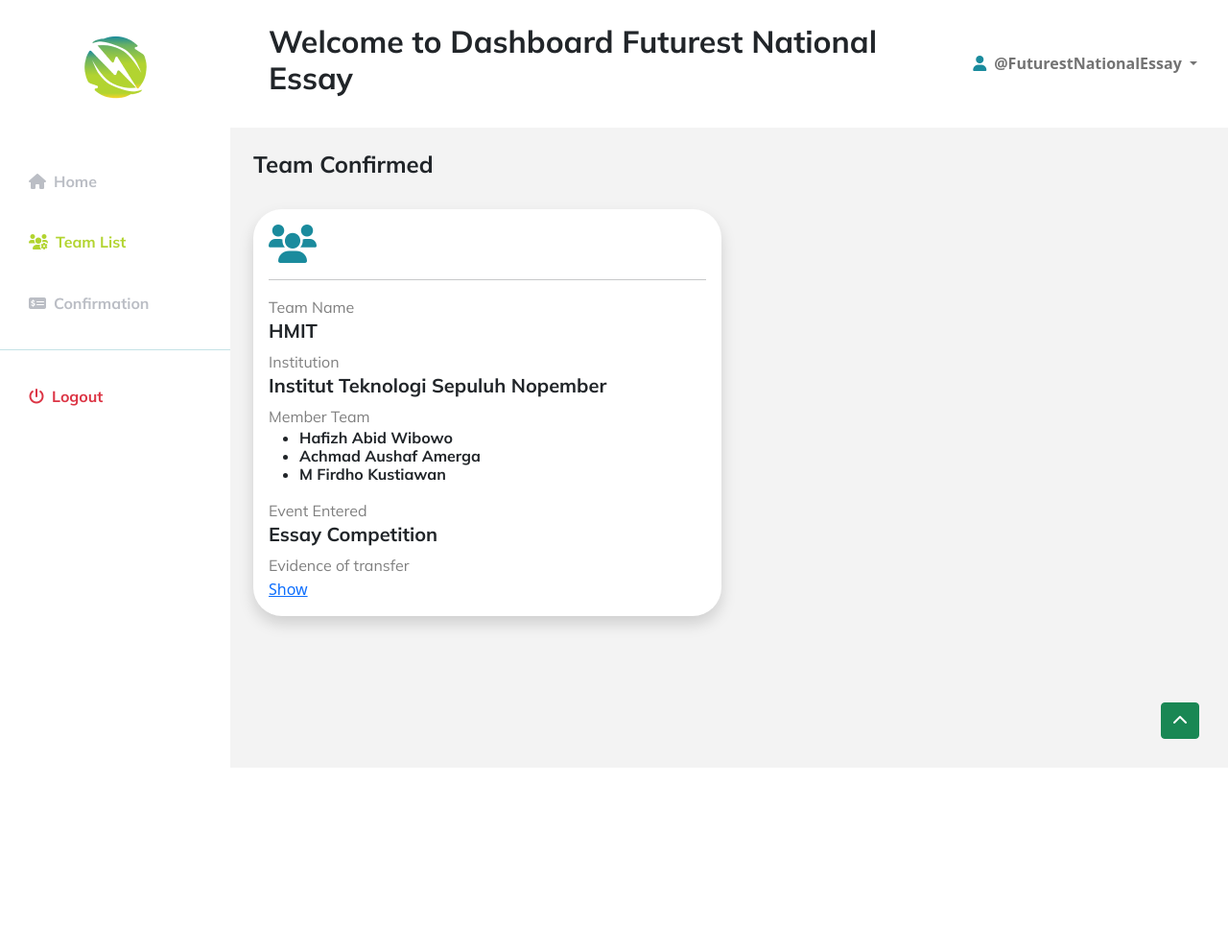
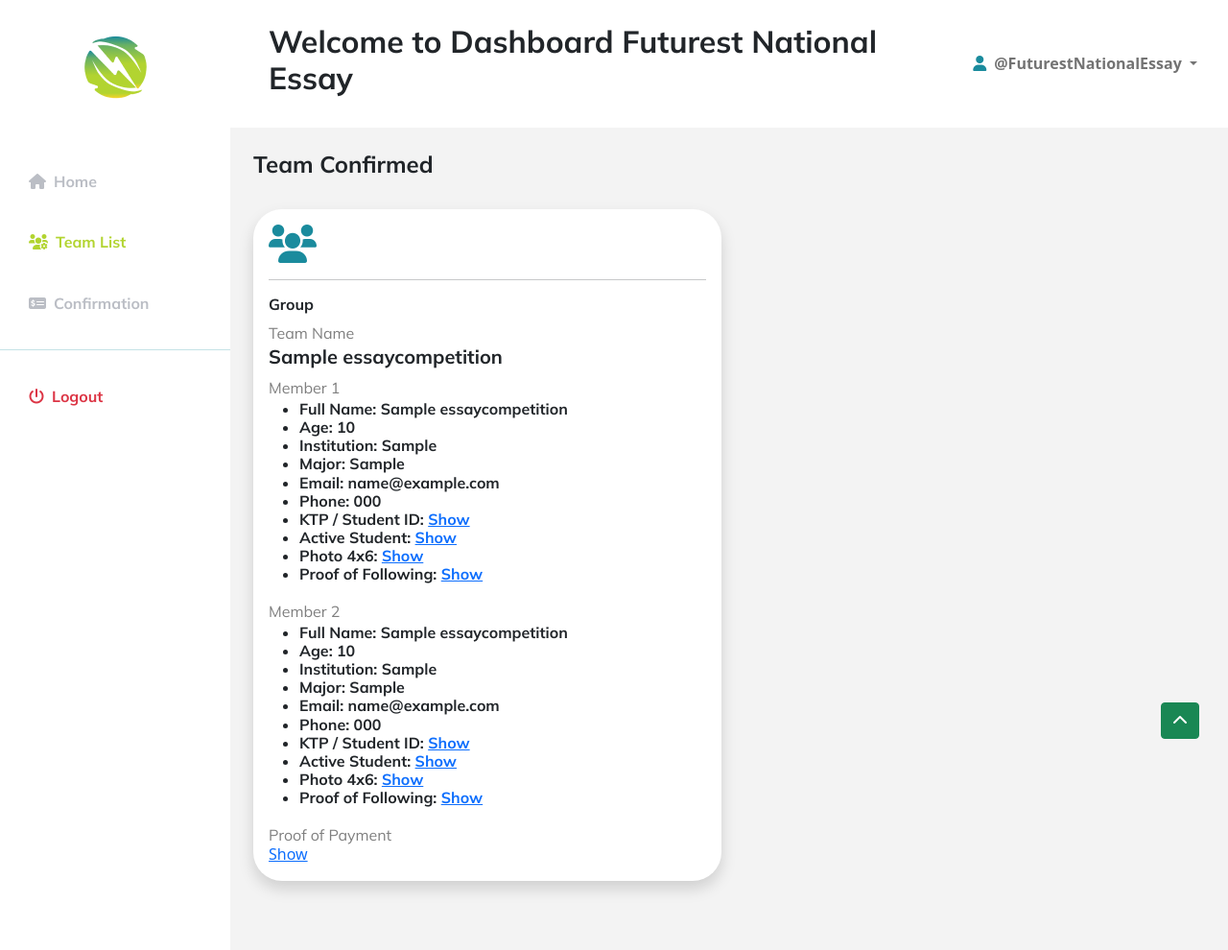
Before and after one commit to BryanYehuda/FuturestSREITS2022, a CodeIgniter app: page /FuturestSREITS2022/index.php/national_essay/list in a window 1280 px wide. Shown: the whole page at 96% size. Before the commit the page ends 770 px from the top, so only its background shows below. Run offline with CodeIgniter, Linux system fonts and the light colour scheme; a user stored in the database is signed in; tables that the repository leaves empty hold one stand-in row (values such as "Sample post"); some libraries are stand-ins or nearby versions.

Commit message:
Dashboard National Essay

```diff
--- a/src/application/controllers/National_essay.php
+++ b/src/application/controllers/National_essay.php
@@ -1,5 +1,11 @@
 <?php
 defined('BASEPATH') OR exit('No direct script access allowed');
+
+use PHPMailer\PHPMailer\PHPMailer;
+use PHPMailer\PHPMailer\SMTP;
+use PHPMailer\PHPMailer\Exception;
+
+require './vendor/autoload.php';
 
 class National_essay extends CI_Controller {
 
@@ -29,7 +35,7 @@ class National_essay extends CI_Controller {
 		$tableName = $this->session->userdata('account_table');
 		$this->load->model("Dashboard");
 		$data =[
-			'data' => $this->Dashboard->getData($tableName)
+			'data' => $this->Dashboard->getDataEssayWhere($tableName, 1)
 		];
 		$this->load->view('admin/dashboard_national_essay/list', $data);
 	}
@@ -39,9 +45,79 @@ class National_essay extends CI_Controller {
         $tableName = $this->session->userdata('account_table');
 		$this->load->model("Dashboard");
 		$data =[
-			'data' => $this->Dashboard->getData($tableName)
+			'data' => $this->Dashboard->getDataEssayWhere($tableName, 0)
 		];
 		$this->load->view('admin/dashboard_national_essay/confirmation', $data);
     }
+
+	public function confirm($id)
+	{
+		$this->load->model("Dashboard");
+		$data = [
+			'id' => $id,
+			'tableName' => $this->session->userdata('account_table'),
+			'status' => 1
+		];
+		$result = $this->Dashboard->confirmStsEssay($data);
+
+		$username = $result['username'];
+		$password = $result['password'];
+		$email = $result['email'];
+		$mail = new PHPMailer(true);
+		try
+		{
+			$mail->isSMTP();
+			$mail->Host = "ssl://smtp.gmail.com";
+			$mail->SMTPAuth = "true";
+			$mail->SMTPSecure = "tls";
+			$mail->Port = "465";
+			$mail->Username = "futurest.sreits@gmail.com";
+			$mail->Password = "SREFuturest!";
+			$mail->Subject = "[Confirmation] National Essay Account";
+			$mail->setFrom("futurest.sreits@gmail.com", "Futurest 2022");
+			$mail->Body = "Username	: $username
+			<br>
+			Password : $password
+			<br>";
+			$mail->IsHTML(TRUE);
+			$mail->addAddress('wibowohafizhabid@yahoo.co.id'); //EMAIL BELUM DISESUAIKAN
+			$mail->Send();
+		}
+		catch (Exception $e)
+		{
+			echo "Message could not be sent. Mailer Error : {$mail->ErrorInfo}";
+		}
+		$mail->smtpClose();
+		$this->session->set_flashdata('response', '<div class="alert alert-success" role="alert">Berhasil mengkonfirmasi peserta!</div>');
+		redirect('dashboard-national-essay-confirmation');
+	}
+
+	public function reject()
+	{
+		$mail = new PHPMailer(true);
+		try
+		{
+			$mail->isSMTP();
+			$mail->Host = "ssl://smtp.gmail.com";
+			$mail->SMTPAuth = "true";
+			$mail->SMTPSecure = "tls";
+			$mail->Port = "465";
+			$mail->Username = "futurest.sreits@gmail.com";
+			$mail->Password = "SREFuturest!";
+			$mail->Subject = "[Confirmation] National Essay Account";
+			$mail->setFrom("futurest.sreits@gmail.com", "Futurest 2022");
+			$mail->Body = "Data Rejected";
+			$mail->IsHTML(TRUE);
+			$mail->addAddress('wibowohafizhabid@yahoo.co.id'); //EMAIL BELUM DISESUAIKAN
+			$mail->Send();
+		}
+		catch (Exception $e)
+		{
+			echo "Message could not be sent. Mailer Error : {$mail->ErrorInfo}";
+		}
+		$mail->smtpClose();
+		$this->session->set_flashdata('response', '<div class="alert alert-success" role="alert">Berhasil mereject peserta!</div>');
+		redirect('dashboard-national-essay-confirmation');
+	}
 }
 ?>
--- a/src/application/models/Dashboard.php
+++ b/src/application/models/Dashboard.php
@@ -5,5 +5,50 @@ class Dashboard extends CI_Model
     {
         return $this->db->get($userdata)->result_array();
     }
+
+    function getDataEssayWhere($userdata, $where)
+    {
+        return $this->db->get_where($userdata, ['pendaftaranessaycompetition_status' => $where])->result_array();
+    }
+
+    function confirmStsEssay($data)
+    {
+        $this->db->set('pendaftaranessaycompetition_status', $data['status']);
+        $this->db->where('pendaftaranessaycompetition_id', $data['id']);
+        $this->db->update($data['tableName']);
+
+        $query = $this->db->get_where($data['tableName'], ['pendaftaranessaycompetition_id' => $data['id']])->result_array();
+        $res = $query[0];
+        $id = $res['pendaftaranessaycompetition_id'];
+        if($res['pendaftaranessaycompetition_teamname'] === '--INDIVIDU--')
+        {
+            $username = str_replace(' ', '', $res['pendaftaranessaycompetition_1_name']);
+        }
+        else
+        {
+            $username = str_replace(' ', '', $res['pendaftaranessaycompetition_teamname']);
+        }
+
+        $email = $res['pendaftaranessaycompetition_1_email'];
+        $password = $id . $username . '!';
+        $passwordHash = password_hash($password, PASSWORD_DEFAULT);
+
+        $insert = [
+            'account_oldid' => $id,
+            'account_username' => $username,
+            'account_password' => $passwordHash,
+            'account_role' => 'user',
+            'account_table' => 'pendaftaran_essaycompetition'
+        ];
+        $this->db->insert('account', $insert);
+
+        $return = [
+            'username' => $username,
+            'password' => $password,
+            'email' => $email
+        ];
+
+        return $return;
+    }
 }
 ?>
--- a/src/application/views/admin/dashboard_national_essay/confirmation.php
+++ b/src/application/views/admin/dashboard_national_essay/confirmation.php
@@ -77,6 +77,9 @@
             <div class="container-fluid px-4 pb-5">
                 <div class="row g-3 my-2">
                     <h4 class="mb-3 primary-text">Team Entered</h4>
+                    <?php if ($this->session->flashdata('response')) : ?>
+                        <?= $this->session->flashdata('response'); ?>
+                    <?php endif; ?>
                     <?php foreach($data as $item):?>
                     <div class="col-12 col-sm-6 mb-3">
                         <div class="p-3 bg-white shadow info-card">
--- a/src/application/views/admin/dashboard_national_essay/list.php
+++ b/src/application/views/admin/dashboard_national_essay/list.php
@@ -78,32 +78,86 @@
                 <div class="row g-3 my-2">
                     <h4 class="mb-3 primary-text">Team Confirmed</h4>
 
+                    <?php foreach($data as $item):?>
                     <div class="col-12 col-sm-6 mb-3">
                         <div class="p-3 bg-white shadow info-card">
-                            <i class="fas fa-users fs-1 info-color"></i>
-                            <hr>
-                            <p class="fs-6 text-black-50 regular-text" style="margin-bottom: 1px;">Team Name</p>
-                            <h5 class="primary-text mb-2">HMIT</h5>
+                        <i class="fas fa-users fs-1 info-color"></i>
+                        <hr>
+                            <?php if($item['pendaftaranessaycompetition_teamname'] === '--INDIVIDU--'):?>
+                            <h6 class="primary-text mb-2">Individual</h6>
+                            <p class="fs-6 text-black-50 regular-text" style="margin-bottom: 1px;">Full Name</p>
+                            <h5 class="primary-text mb-2"><?= $item['pendaftaranessaycompetition_1_name']?></h5>
+
+                            <p class="fs-6 text-black-50 regular-text" style="margin-bottom: 1px;">Age</p>
+                            <h5 class="primary-text mb-2"><?= $item['pendaftaranessaycompetition_1_age']?></h5>
 
                             <p class="fs-6 text-black-50 regular-text" style="margin-bottom: 1px;">Institution</p>
-                            <h5 class="primary-text mb-2">Institut Teknologi Sepuluh Nopember</h5>
+                            <h5 class="primary-text mb-2"><?= $item['pendaftaranessaycompetition_1_college']?></h5>
 
-                            <p class="fs-6 text-black-50 regular-text" style="margin-bottom: 1px;">Member Team</p>
+                            <p class="fs-6 text-black-50 regular-text" style="margin-bottom: 1px;">Major</p>
+                            <h5 class="primary-text mb-2"><?= $item['pendaftaranessaycompetition_1_major']?></h5>
+
+                            <p class="fs-6 text-black-50 regular-text" style="margin-bottom: 1px;">Email</p>
+                            <h5 class="primary-text mb-2"><?= $item['pendaftaranessaycompetition_1_email']?></h5>
+
+                            <p class="fs-6 text-black-50 regular-text" style="margin-bottom: 1px;">Phone</p>
+                            <h5 class="primary-text mb-2"><?= $item['pendaftaranessaycompetition_1_phone']?></h5>
+
+                            <p class="fs-6 text-black-50 regular-text" style="margin-bottom: -3px;">KTP / Student ID</p>
+                            <a href="<?= base_url('/upload/EssayCompetition/card/' . $item['pendaftaranessaycompetition_1_card'])?>" target="_blank">Show</a>
+
+                            <p class="fs-6 text-black-50 regular-text" style="margin-bottom: -3px;">Active Student</p>
+                            <a href="<?= base_url('/upload/EssayCompetition/activestudent/' . $item['pendaftaranessaycompetition_1_activestudent'])?>" target="_blank">Show</a>
+
+                            <p class="fs-6 text-black-50 regular-text" style="margin-bottom: -3px;">Photo 4x6</p>
+                            <a href="<?= base_url('/upload/EssayCompetition/photo/' . $item['pendaftaranessaycompetition_1_photo'])?>" target="_blank">Show</a>
+
+                            <p class="fs-6 text-black-50 regular-text" style="margin-bottom: -3px;">Proof of Following</p>
+                            <a href="<?= base_url('/upload/EssayCompetition/follow/' . $item['pendaftaranessaycompetition_1_follow'])?>" target="_blank">Show</a>
+
+                            <?php else: ?>
+
+                            <h6 class="primary-text mb-2">Group</h6>
+                            <p class="fs-6 text-black-50 regular-text" style="margin-bottom: 1px;">Team Name</p>
+                            <h5 class="primary-text mb-2"><?= $item['pendaftaranessaycompetition_teamname']?></h5>
+
+                            <p class="fs-6 text-black-50 regular-text" style="margin-bottom: 1px;">Member 1</p>
                             <h5 class="primary-text mb-2 fs-6">
                                 <ul>
-                                    <li>Hafizh Abid Wibowo</li>
-                                    <li>Achmad Aushaf Amerga</li>
-                                    <li>M Firdho Kustiawan</li>
+                                    <li>Full Name: <?=$item['pendaftaranessaycompetition_1_name']?></li>
+                                    <li>Age: <?=$item['pendaftaranessaycompetition_1_age']?></li>
+                                    <li>Institution: <?=$item['pendaftaranessaycompetition_1_college']?></li>
+                                    <li>Major: <?=$item['pendaftaranessaycompetition_1_major']?></li>
+                                    <li>Email: <?=$item['pendaftaranessaycompetition_1_email']?></li>
+                                    <li>Phone: <?=$item['pendaftaranessaycompetition_1_phone']?></li>
+                                    <li>KTP / Student ID: <a href="<?= base_url('/upload/EssayCompetition/card/' . $item['pendaftaranessaycompetition_1_card'])?>" target="_blank">Show</a></li>
+                                    <li>Active Student: <a href="<?= base_url('/upload/EssayCompetition/activestudent/' . $item['pendaftaranessaycompetition_1_activestudent'])?>" target="_blank">Show</a></li>
+                                    <li>Photo 4x6: <a href="<?= base_url('/upload/EssayCompetition/photo/' . $item['pendaftaranessaycompetition_1_photo'])?>" target="_blank">Show</a></li>
+                                    <li>Proof of Following: <a href="<?= base_url('/upload/EssayCompetition/follow/' . $item['pendaftaranessaycompetition_1_follow'])?>" target="_blank">Show</a></li>
                                 </ul>
                             </h5>
+                            <p class="fs-6 text-black-50 regular-text" style="margin-bottom: 1px;">Member 2</p>
+                            <h5 class="primary-text mb-2 fs-6">
+                                <ul>
+                                    <li>Full Name: <?=$item['pendaftaranessaycompetition_2_name']?></li>
+                                    <li>Age: <?=$item['pendaftaranessaycompetition_2_age']?></li>
+                                    <li>Institution: <?=$item['pendaftaranessaycompetition_2_college']?></li>
+                                    <li>Major: <?=$item['pendaftaranessaycompetition_2_major']?></li>
+                                    <li>Email: <?=$item['pendaftaranessaycompetition_2_email']?></li>
+                                    <li>Phone: <?=$item['pendaftaranessaycompetition_2_phone']?></li>
+                                    <li>KTP / Student ID: <a href="<?= base_url('/upload/EssayCompetition/card/' . $item['pendaftaranessaycompetition_2_card'])?>" target="_blank">Show</a></li>
+                                    <li>Active Student: <a href="<?= base_url('/upload/EssayCompetition/activestudent/' . $item['pendaftaranessaycompetition_2_activestudent'])?>" target="_blank">Show</a></li>
+                                    <li>Photo 4x6: <a href="<?= base_url('/upload/EssayCompetition/photo/' . $item['pendaftaranessaycompetition_2_photo'])?>" target="_blank">Show</a></li>
+                                    <li>Proof of Following: <a href="<?= base_url('/upload/EssayCompetition/follow/' . $item['pendaftaranessaycompetition_2_follow'])?>" target="_blank">Show</a></li>
+                                </ul>
+                            </h5>
+                            <?php endif;?>
 
-                            <p class="fs-6 text-black-50 regular-text" style="margin-bottom: 1px;">Event Entered</p>
-                            <h5 class="primary-text mb-2">Essay Competition</h5>
-
-                            <p class="fs-6 text-black-50 regular-text" style="margin-bottom: 1px;">Evidence of transfer</p>
-                            <a href="<?php echo base_url() ?>/public/img/bukti-tf.png" target="_blank">Show</a>
+                            <p class="fs-6 text-black-50 regular-text" style="margin-bottom: -4px;">Proof of Payment</p>
+                            <a href="<?= base_url('/upload/EssayCompetition/payment/' . $item['pendaftaranessaycompetition_payment'])?>" target="_blank">Show</a></h5>
                         </div>
                     </div>
+                    <?php endforeach;?>
                 </div>
                 <!-- /info card -->
             </div>
```
